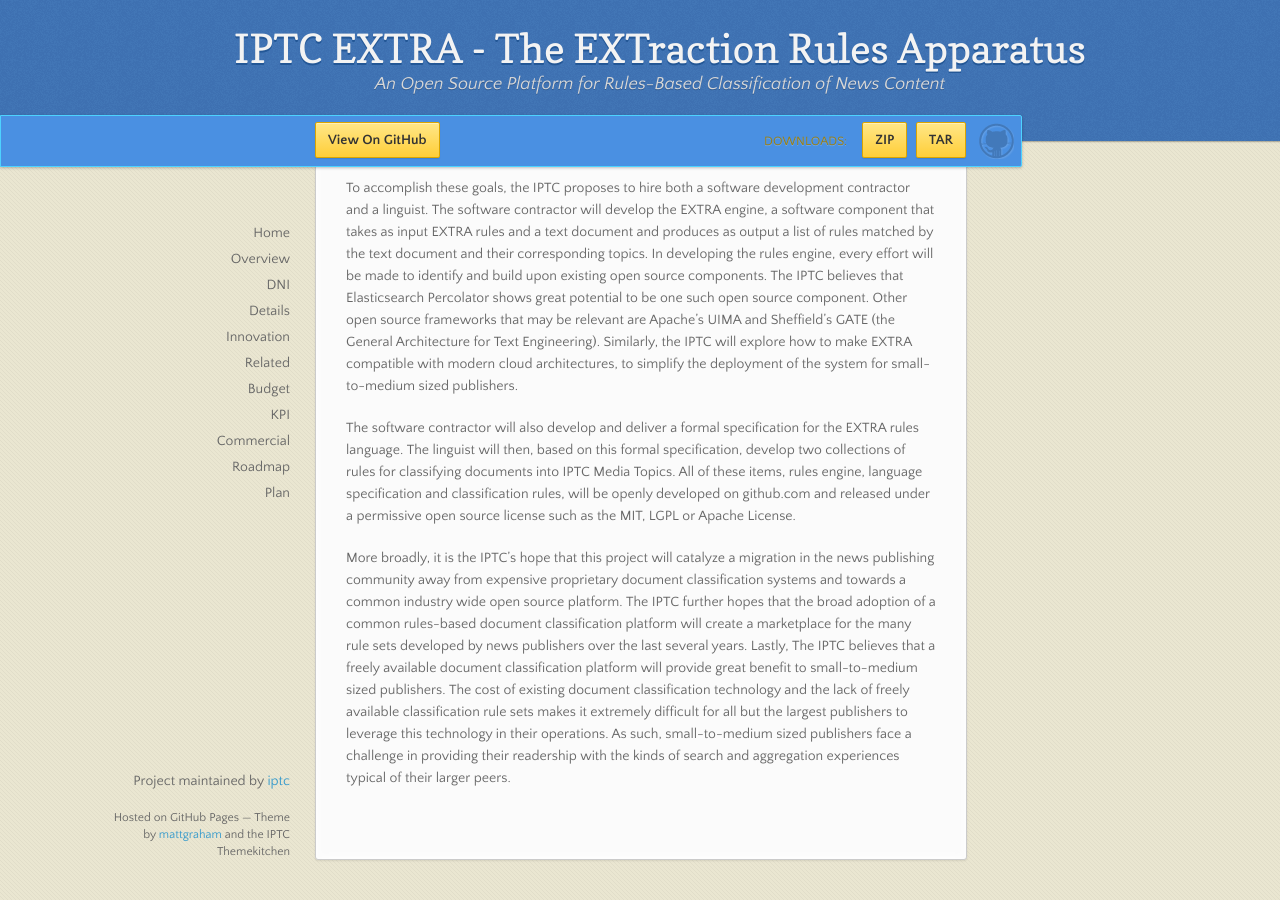
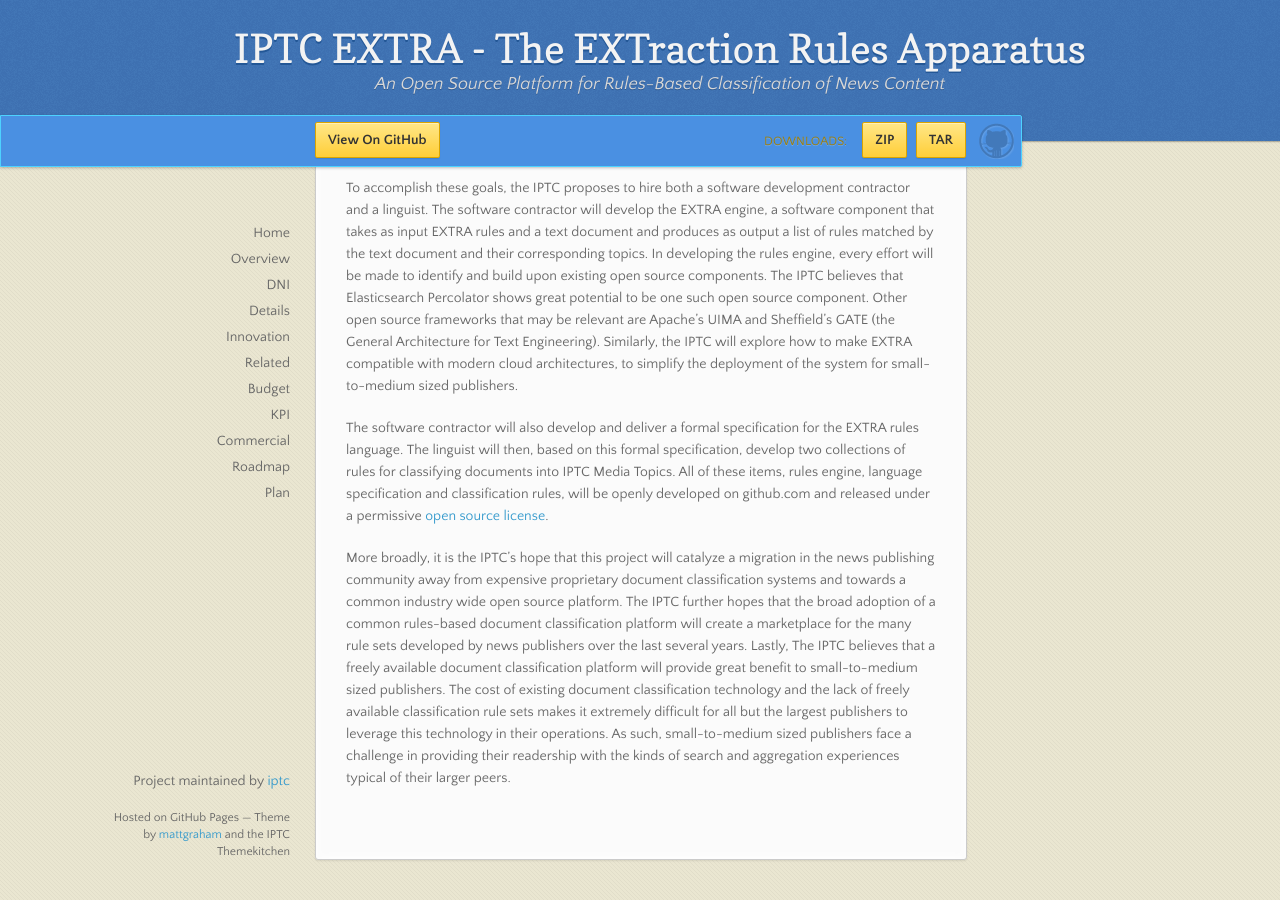
Before and after one commit to iptc/extra, a Jekyll site: the page built from details.md, in a window 1280 px wide and 900 px high, scrolled down 838 px. Built offline with Jekyll 4.4.1, drawn with Linux system fonts in a browser that asks for light colours.

```diff
--- a/details.md
+++ b/details.md
@@ -18,6 +18,6 @@ For this reason, the International Press Telecommunications Council (IPTC) propo
 
 To accomplish these goals, the IPTC proposes to hire both a software development contractor and a linguist. The software contractor will develop the EXTRA engine, a software component that takes as input EXTRA rules and a text document and produces as output a list of rules matched by the text document and their corresponding topics. In developing the rules engine, every effort will be made to identify and build upon existing open source components. The IPTC believes that Elasticsearch Percolator shows great potential to be one such open source component. Other open source frameworks that may be relevant are Apache’s UIMA and Sheffield’s GATE (the General Architecture for Text Engineering). Similarly, the IPTC will explore how to make EXTRA compatible with modern cloud architectures, to simplify the deployment of the system for small-to-medium sized publishers.
 
-The software contractor will also develop and deliver a formal specification for the EXTRA rules language. The linguist will then, based on this formal specification, develop two collections of rules for classifying documents into IPTC Media Topics. All of these items, rules engine, language specification and classification rules, will be openly developed on github.com and released under a permissive open source license such as the MIT, LGPL or Apache License.
+The software contractor will also develop and deliver a formal specification for the EXTRA rules language. The linguist will then, based on this formal specification, develop two collections of rules for classifying documents into IPTC Media Topics. All of these items, rules engine, language specification and classification rules, will be openly developed on github.com and released under a permissive [open source license](opensource.html).
 
 More broadly, it is the IPTC's hope that this project will catalyze a migration in the news publishing community away from expensive proprietary document classification systems and towards a common industry wide open source platform. The IPTC further hopes that the broad adoption of a common rules-based document classification platform will create a marketplace for the many rule sets developed by news publishers over the last several years. Lastly, The IPTC believes that a freely available document classification platform will provide great benefit to small-to-medium sized publishers. The cost of existing document classification technology and the lack of freely available classification rule sets makes it extremely difficult for all but the largest publishers to leverage this technology in their operations. As such, small-to-medium sized publishers face a challenge in providing their readership with the kinds of search and aggregation experiences typical of their larger peers.
```
